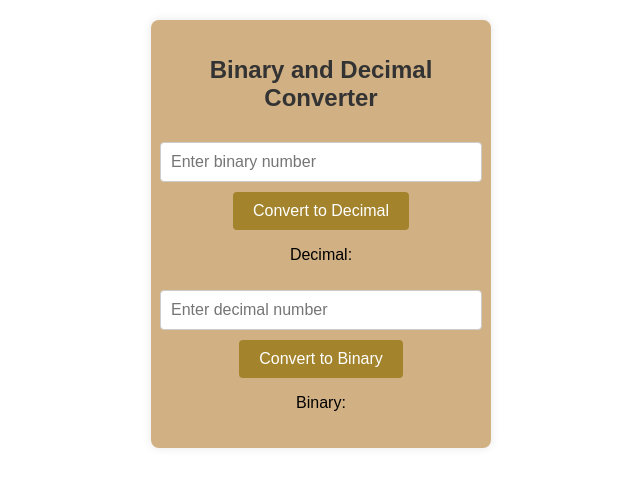
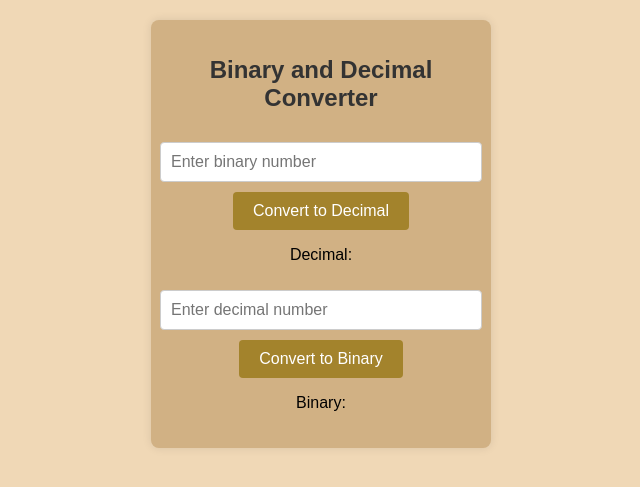
Before and after one commit to VictorrDR/Working-space, a PHP site: page /binary.html in a window 1280 px wide. Shown: the top 487 px of the page, without its empty margins (319-959 px from the left). Run offline with PHP 8.4, Linux system fonts and the light colour scheme.

Commit message:
Update binary.css

```diff
--- a/binary.css
+++ b/binary.css
@@ -1,6 +1,6 @@
 body {
   font-family: Arial, sans-serif;
-  background-color: linear-gradient(45deg, #5c4422, #7d623c);
+  background-color: #f0d8b6;
   margin: 0;
   padding: 0;
 }
```
